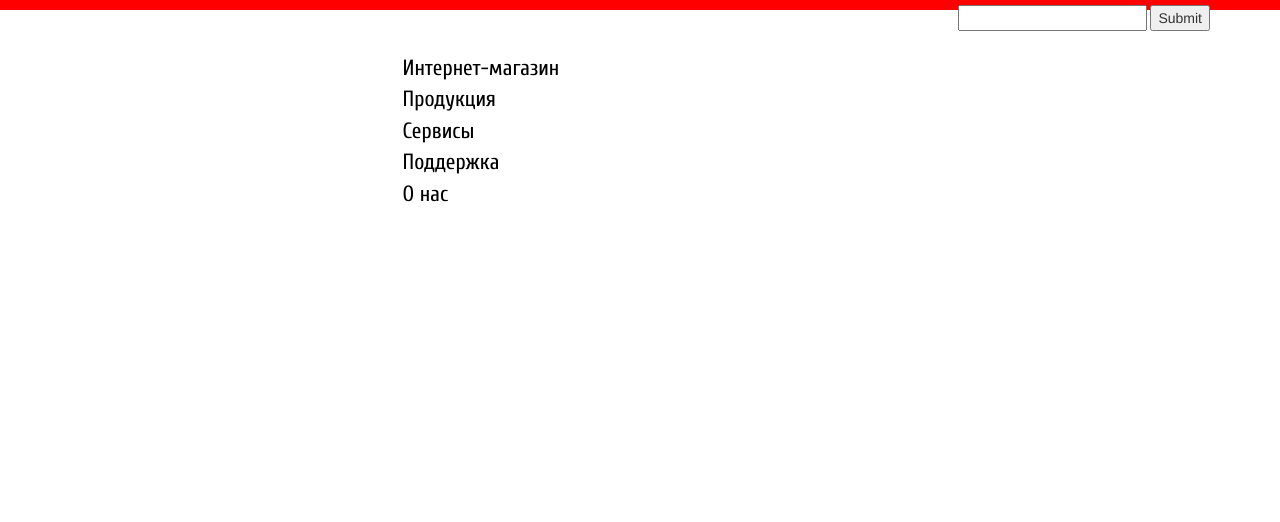
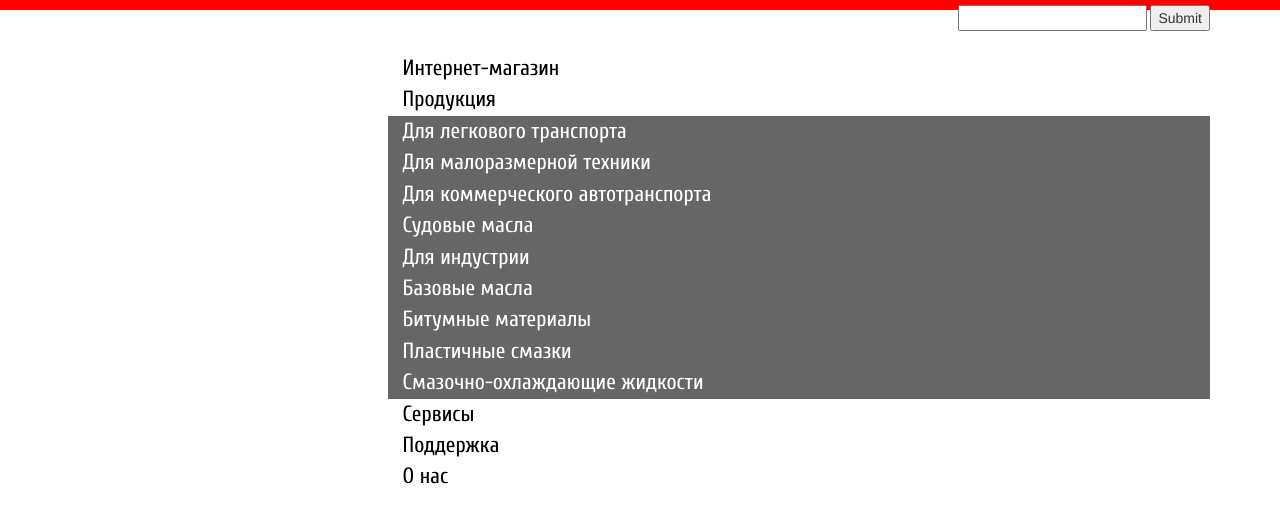
Before and after one commit to yanoimann/Menu, a plain HTML site: page index.html in a window 1280 px wide. Drawn offline with Linux system fonts and the light colour scheme.

Commit message:
Добавление подменю и редактирование style.less

```diff
--- a/index.html
+++ b/index.html
@@ -40,6 +40,17 @@
                             </li>
                             <li>
                                 <a class="menu__link" href="">Продукция</a>
+                                <ul class="menu__list">
+                                    <li class="menu__item"><a class="" href="menu__item--link">Для легкового транспорта</a></li>
+                                    <li class="menu__item"><a class="" href="">Для малоразмерной техники</a></li>
+                                    <li class="menu__item"><a class="" href="">Для коммерческого автотранспорта</a></li>
+                                    <li class="menu__item"><a class="" href="">Судовые масла</a></li>
+                                    <li class="menu__item"><a class="" href="">Для индустрии</a></li>
+                                    <li class="menu__item"><a class="" href="">Базовые масла</a></li>
+                                    <li class="menu__item"><a class="" href="">Битумные материалы</a></li>
+                                    <li class="menu__item"><a class="" href="">Пластичные смазки</a></li>
+                                    <li class="menu__item"><a class="" href="">Смазочно-охлаждающие жидкости</a></li>
+                                </ul>
                             </li>
                             <li>
                                 <a class="menu__link" href="">Сервисы</a>
--- a/less/style.less
+++ b/less/style.less
@@ -1,10 +1,38 @@
 .menu {
   &__navigation {
   list-style-type: none;
-  text-decoration-line: none;
+    text-decoration-line: none;
   font-family: 'Cuprum-Regular', sans-serif;
   font-size: 22px;}
     &__link {
       color: black;
       }
+    &__link:hover {
+
     }
+    &__list {
+      list-style-type: none;
+      background: #666;
+      padding-left: 15px;
+      margin-left: -15px;
+    }
+    &__item {
+      a {
+        color: white;
+      }
+      a:hover {
+        text-decoration-line: none;
+        color: #d5a72d;
+
+      }
+    }
+    }
+
+.search {
+  &_bg {
+  background: red;
+};
+  &__form {
+    float: right;
+  }
+}
```
